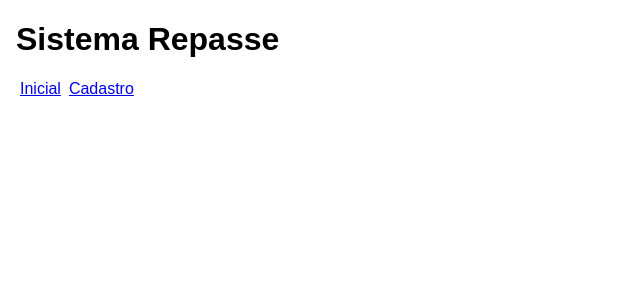
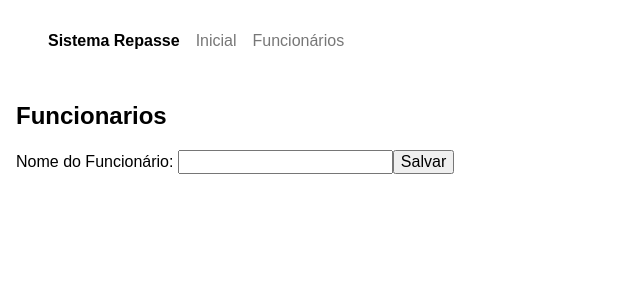
Before and after one commit to TRE-TO/aplicacao-modelo, a React (Create React App) app: page /funcionario/lista in a window 1280 px wide. Shown: the top 300 px of the page, without its empty margins (0-640 px from the left). Built offline with nearby package versions, Linux system fonts and the light colour scheme.

Commit message:
Melhorias visuais e reorganização da estrutura.

```diff
--- a/src/App.js
+++ b/src/App.js
@@ -6,6 +6,7 @@ class App extends Component {
 
   render() {
     return (
+
       <div className="fl w-100 ph3">
 
         <Cabecalho/>
--- a/src/componentes/Cabecalho.js
+++ b/src/componentes/Cabecalho.js
@@ -1,16 +1,16 @@
 import React, { Component } from 'react';
 import { Link } from 'react-router-dom';
-import Inicial from './Inicial';
-import Cadastro from './Cadastro';
 
 export class Cabecalho extends Component {
 
     render() {
         return (
             <header className="">
-                <h1 className="">Sistema Repasse</h1>
-                <Link className="ph1" to="/">Inicial</Link>
-                <Link className="ph1" to="/Cadastro">Cadastro</Link>
+                <nav className="pa3 pa4-ns">
+                    <Link className="link dim black b f6 f5-ns dib mr3" to="/" title="Inicial">Sistema Repasse</Link>
+                    <Link className="link dim gray    f6 f5-ns dib mr3" to="/" title="Inicial">Inicial</Link>
+                    <Link className="link dim gray    f6 f5-ns dib mr3" to="/funcionario/lista" title="Funcionários">Funcionários</Link>
+                </nav>
             </header>
         );
     }
--- a/src/componentes/Cadastro.js
+++ b/src/componentes/funcionario/ListaFuncionario.js
@@ -1,6 +1,6 @@
 import React, { Component } from 'react';
 
-export default class Cadastro extends Component {
+export default class ListaFuncionario extends Component {
 
     constructor(props) {
         super(props);
@@ -25,6 +25,9 @@ export default class Cadastro extends Component {
     render() {
         return (
             <div>
+
+                <h2>Funcionarios</h2>
+
                 <p className="">
                     Nome do Funcionário: <input type="text" value={this.state.nome} onChange={this.trataAlteracao} />
                     <button onClick={this.trataEnvio.bind(this)}>Salvar</button>
--- a/src/index.js
+++ b/src/index.js
@@ -4,7 +4,7 @@ import './index.css';
 import App from './App';
 import registerServiceWorker from './registerServiceWorker';
 import {BrowserRouter as Router, Route, Switch} from 'react-router-dom';
-import Cadastro from './componentes/Cadastro';
+import ListaFuncionario from './componentes/funcionario/ListaFuncionario';
 import Inicial from './componentes/Inicial';
 
 ReactDOM.render(
@@ -12,7 +12,7 @@ ReactDOM.render(
         <App>
             <Switch>
                 <Route exact path="/" component={Inicial} />
-                <Route path="/cadastro" component={Cadastro} />
+                <Route path="/funcionario/lista" component={ListaFuncionario} />
             </Switch>
         </App>
     </Router>,
```
